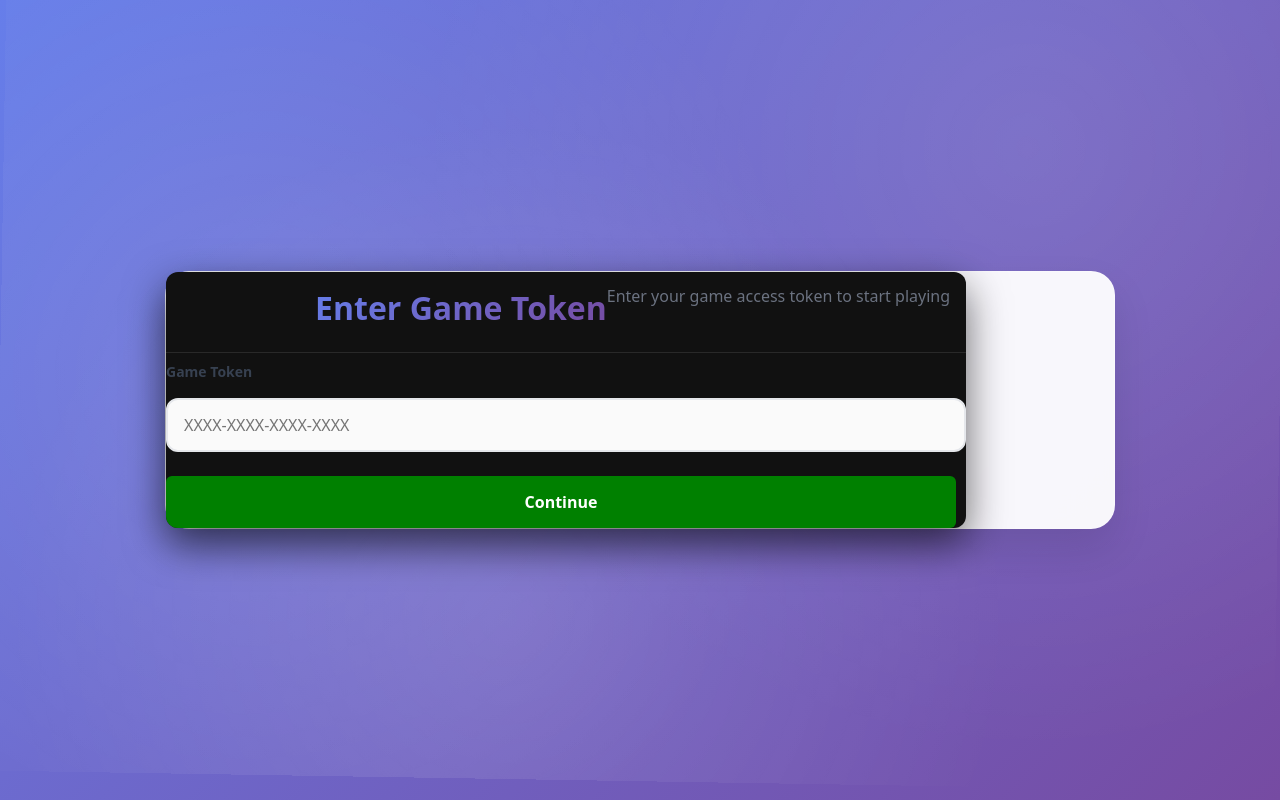
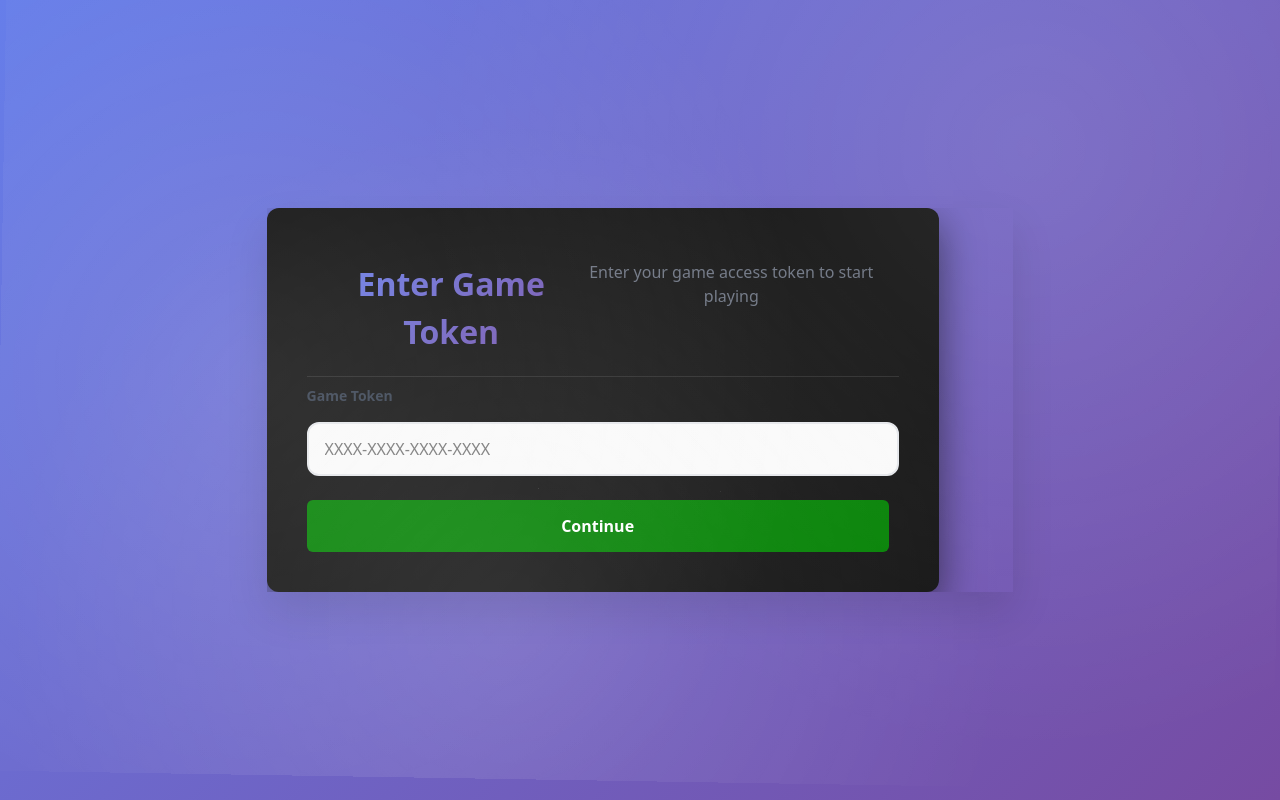
Before and after one commit to Prabhushapure/safety-saas-enterprise, a React (Vite) app: page /AWE-SaaS/play in a window 1280 px wide. Built offline with nearby package versions, Linux system fonts and the light colour scheme.

Commit message:
nested div container ui issue

```diff
--- a/src/pages/Play.css
+++ b/src/pages/Play.css
@@ -44,21 +44,15 @@
 }
 
 .play-modal {
-  position: relative;
-  z-index: 10;
-  background: rgba(255, 255, 255, 0.95);
-  backdrop-filter: blur(20px);
-  border-radius: 24px;
-  box-shadow: 0 20px 40px rgba(0, 0, 0, 0.1);
-  border: 1px solid rgba(255, 255, 255, 0.2);
-  width: 100%;
-  max-width: 950px;
-  margin: 2rem;
-  animation: modalSlideIn 0.4s ease-out;
+  background: transparent !important;   /* remove white */
+  padding: 0;
+  border: none;
+  box-shadow: 0 20px 40px rgba(0,0,0,0.12);
+  overflow: hidden;
 }
 
 .play-modal.success {
-  background: rgba(255, 255, 255, 0.98);
+  background: transparent !important;
 }
 
 @keyframes modalSlideIn {
@@ -75,9 +69,9 @@
 
 .modal-content {
   width: 100%;
-  max-width: 100%;
-  padding: 0;              /* remove inner shrinking */
-  margin: 0;
+  padding: 2.5rem;
+  background: #ffffff;
+  border-radius: 24px;
   box-sizing: border-box;
 }
 
@@ -374,10 +368,10 @@
 /* ---------- Ready card layout (image left, content right) ---------- */
 .ready-card {
   display: flex;
-  gap: 5rem;
+  gap: 3rem;
   align-items: flex-start;
   background: transparent;
-  padding: 2.5rem 2.5rem 1.5rem;
+  padding: 2rem;
   border-radius: 18px;
   position: relative;
 }
@@ -561,19 +555,11 @@
   flex: 0 0 25%;
 }
 
-/* Round bottom edge on modal content to match screenshot */
-.play-modal.success .modal-content {
-  border-radius: inherit;
-  background: transparent;
-  padding: 0;
-}
-
-
 /* Make the card slightly wider than the default modal */
 .play-modal.success {
   max-width: 920px;
   width: 100%;
-  margin: 2rem auto;
+  margin: auto;
 }
 
 /* Responsive adjustments */
```
